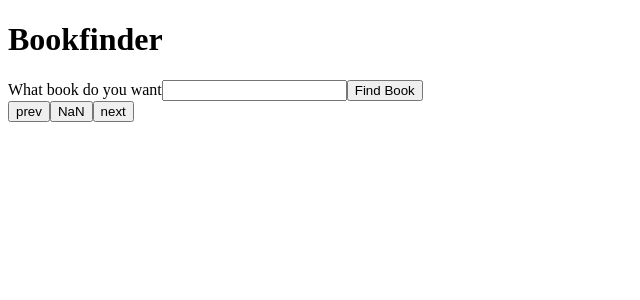
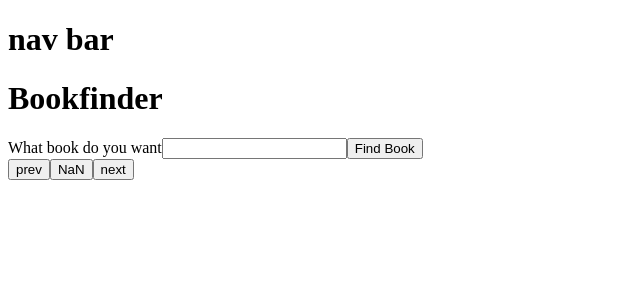
Before and after one commit to greiter18/bookfinder, a React (Create React App) app in the folder frontend/: page /#/ in a window 1280 px wide. Shown: the top 300 px of the page, without its empty margins (0-640 px from the left). Built offline with nearby package versions, Linux system fonts and the light colour scheme.

Commit message:
added actions and util

```diff
--- /dev/null
+++ b/frontend/src/actions/session_actions.js
@@ -0,0 +1,15 @@
+// import * as APISessionUtils from '../util/session_utils';
+// import jwt_decode from 'jwt-decode';
+
+
+// export const LOGOUT_USER = 'LOGOUT_USER'
+
+// export const logoutUser = () => ({
+//     type: LOGOUT_USER
+// })
+
+// export const logout = () => dispatch => {
+//     localStorage.removeItem('jwtToken')
+//     APISessionUtils.setAuthToken(false)
+//     dispatch(logoutUser())
+// };
--- a/frontend/src/components/homePage.jsx
+++ b/frontend/src/components/homePage.jsx
@@ -2,6 +2,7 @@ import React, {useState} from 'react';
 import axios from "axios";
 import BookIndexItem from "./book_index_item";
 import Pagination from "./pagination";
+import NavBar from './navBar';
 
 const HomePage = () => {
 	const [book, setBook] = useState("");
@@ -10,11 +11,14 @@ const HomePage = () => {
 	const [totalBooksShown, setTotalBooksShown] = useState(10);
 	const [currentPage, setCurrentPage] = useState(0);
 
-	const handleChange = () => {
-		return (e) => {
-			e.preventDefault();
+	// const handleChange = () => {
+	// 	return (e) => {
+	// 		e.preventDefault();
+	// 		setBook(e.target.value);
+	// 	};
+	// };
+	const handleChange = (e) => {
 			setBook(e.target.value);
-		};
 	};
 
 	const findBooks = (book) => {
@@ -39,10 +43,11 @@ const HomePage = () => {
 
 	return (
 		<div>
+      <NavBar/>
 			<h1>Bookfinder</h1>
 			<form onSubmit={handleSubmit}>
 				What book do you want
-				<input type="text" onChange={handleChange()} />
+				<input type="text" onChange={handleChange} />
 				<button>Find Book</button>
 			</form>
 			<div id="content">{list}</div>
--- /dev/null
+++ b/frontend/src/components/navBar.jsx
@@ -0,0 +1,26 @@
+import React from 'react';
+import { connect } from 'react-redux';
+import logout from '../actions/session_actions'
+
+const NavBar = () => {
+  return (
+    <div>
+     <h1>nav bar</h1>
+    </div>
+  )
+}
+
+export default NavBar;
+
+// const mstp = ({ session, entities: { users } }) => {
+//   return ({
+//     currentUser: users[session.id]
+//   })
+// }
+// const mdtp = dispatch => {
+//   return ({
+//     logout: () => dispatch(logout())
+//   })
+// }
+
+// export default connect(mstp, mdtp)(NavBar);
--- a/frontend/src/index.js
+++ b/frontend/src/index.js
@@ -1,6 +1,6 @@
 import React from 'react';
 import ReactDOM from 'react-dom';
-import App from './App';
+
 import axios from "axios";
 import Root from "./root"
 // import configureStore from './store/store';
--- /dev/null
+++ b/frontend/src/util/session_api_util.js
@@ -0,0 +1,5 @@
+// import axios from 'axios';
+
+// export const logout = (user) => (
+//   axios.delete(`api/session`, userData)
+// );
```
